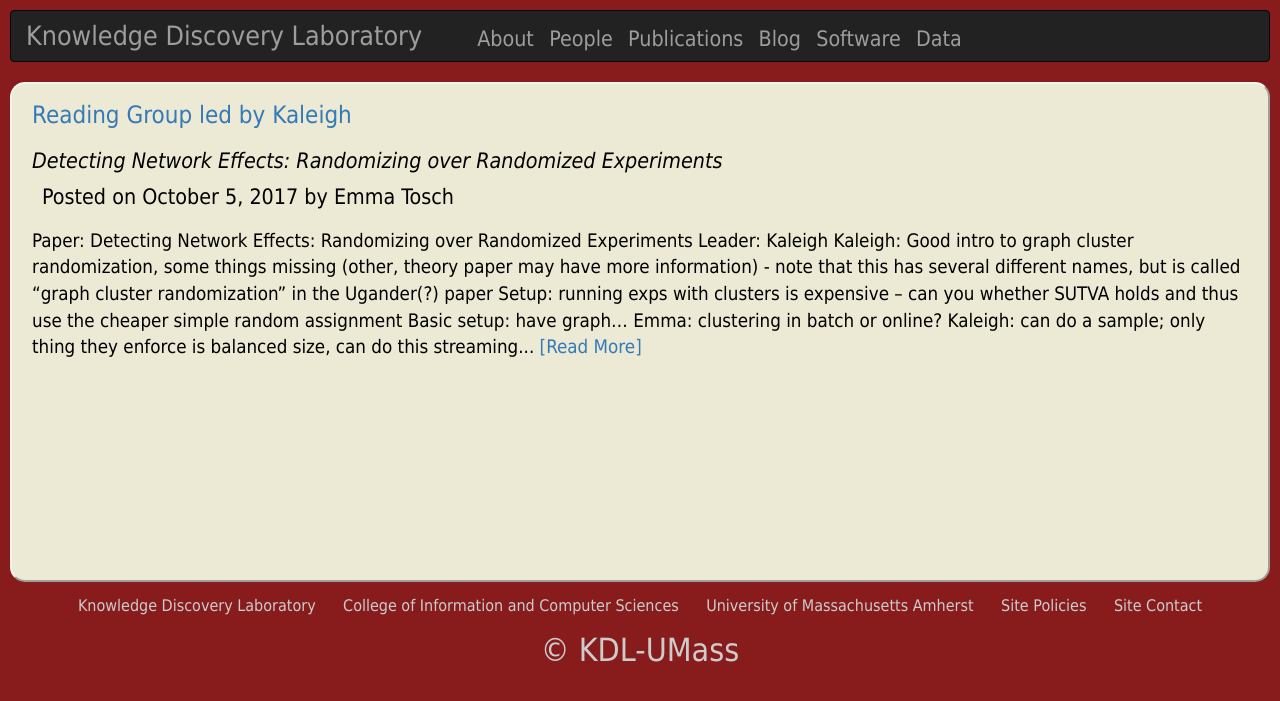
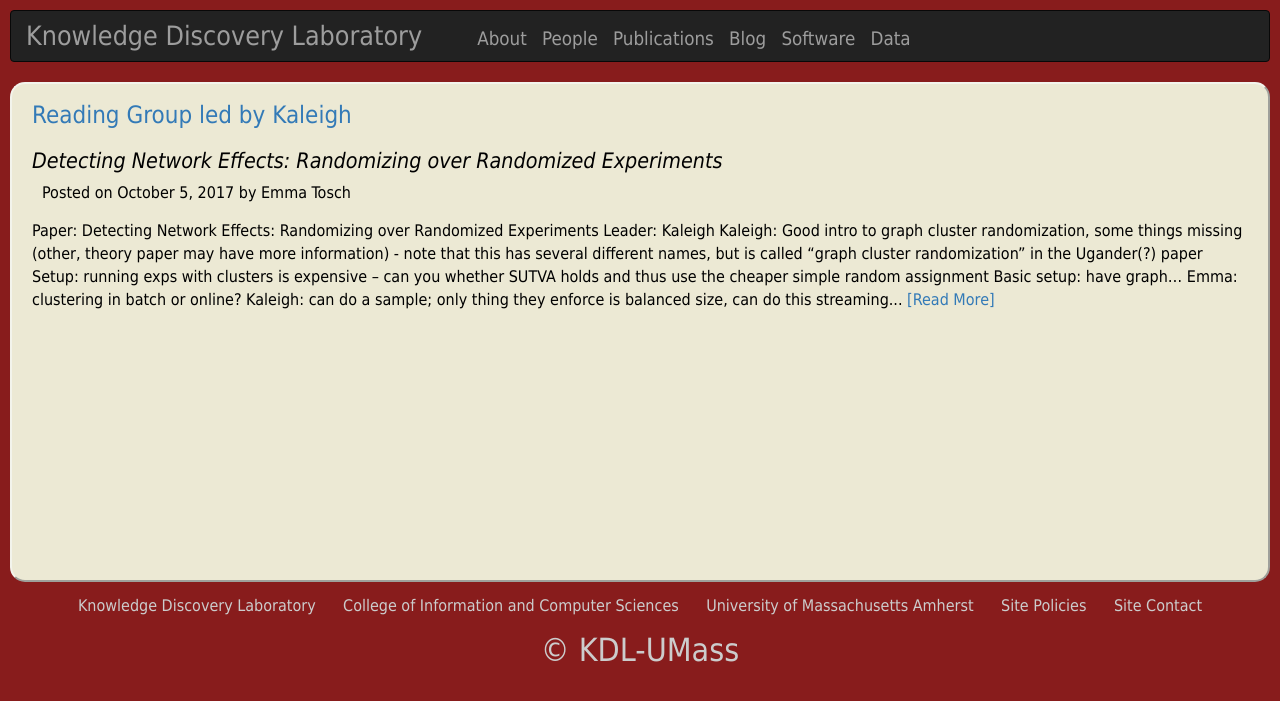
Before and after one commit to KDL-umass/kdl-umass.github.io, a Jekyll site: the page built from index.html, in a window 1280 px wide. Shown: the top 701 px of the page. Built offline with Jekyll 4.4.1, drawn with Linux system fonts in a browser that asks for light colours; nearby versions of some CDN libraries; the list of posts is cut into pages by our own code; comment, search, counter and statistics services are not loaded.

Commit message:
fixed font sizes

```diff
--- a/stylesheets/style.css
+++ b/stylesheets/style.css
@@ -1,5 +1,5 @@
 .preview {
-  font-size: 14pt;
+  font-size: 12pt;
 }
 
 .post {
@@ -41,7 +41,7 @@
 }
 
 .person {
-    font-size: 14pt;
+    font-size: 12pt;
     margin-top: 10px;
 }
 
@@ -53,7 +53,7 @@
 
 .page-link {
     color: white;
-    font-size: 16pt;
+    font-size: 14pt;
     vertical-align: bottom;
 }
 
@@ -84,7 +84,7 @@
 }
 
 .page {
-    font-size: 16pt;
+    font-size: 12pt;
     padding: 5px;
     color: #000;
     background-color: #ece9d4;
```
